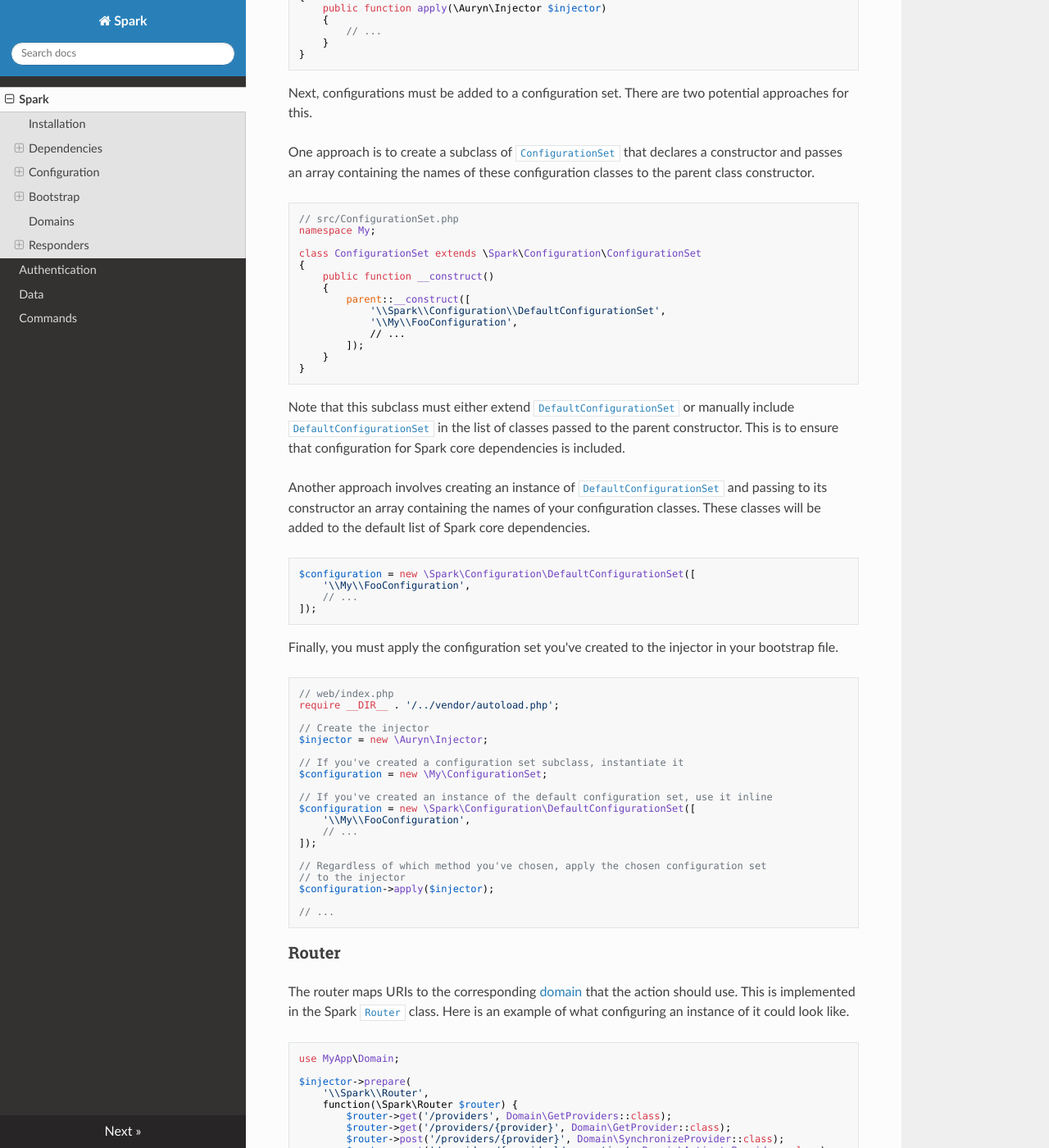
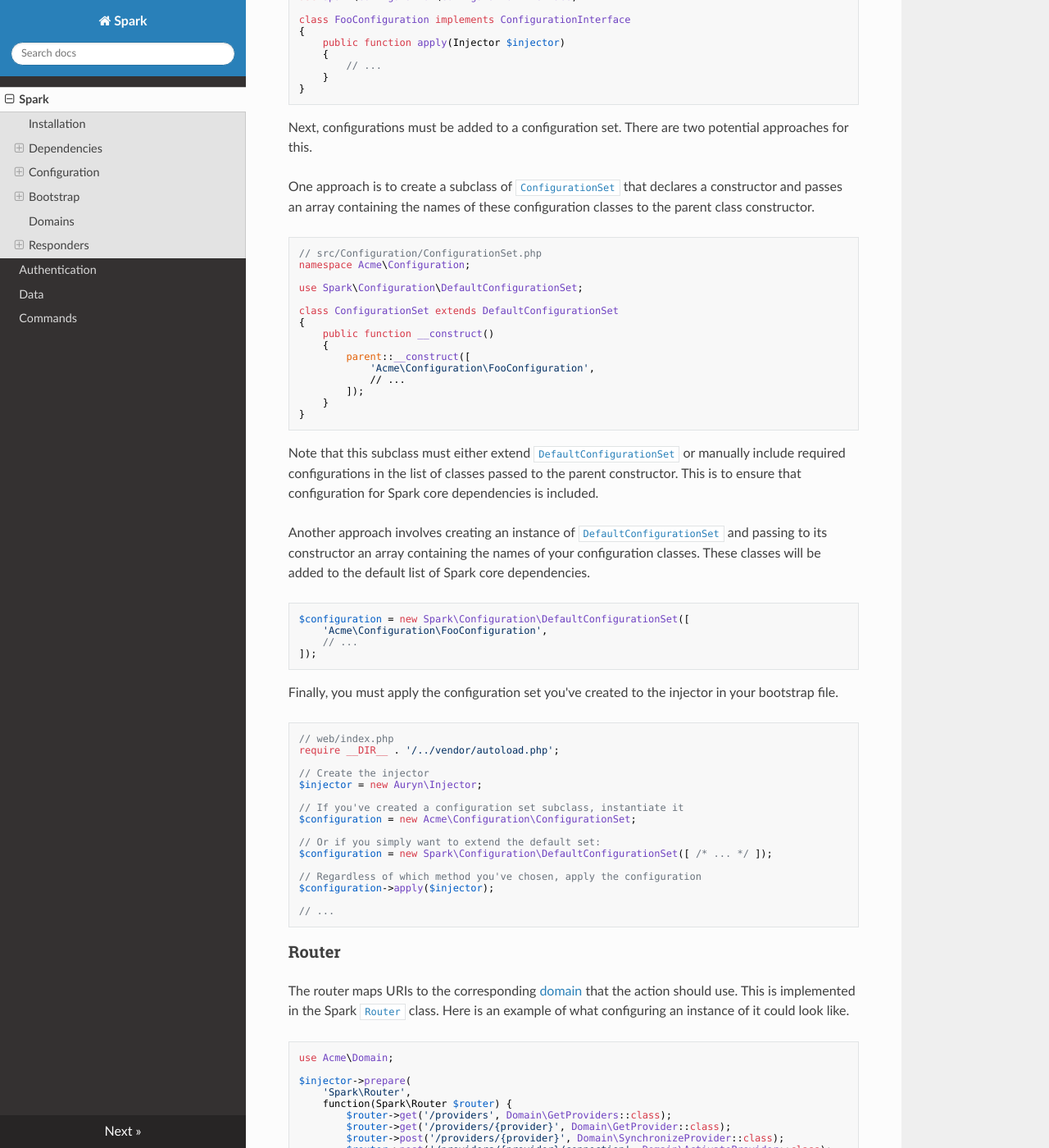
Before and after one commit to equip/framework, an MkDocs documentation site: the page built from docs/index.md, in a window 1280 px wide and 1400 px high, scrolled down 4582 px. Shown: the whole window at 82% size. Built offline with MkDocs 1.6.1, drawn with Linux system fonts in a browser that asks for light colours; nearby versions of some CDN libraries; old or Windows-style settings are respelled for this version of MkDocs; some of the changed text lies outside the part shown.

Commit message:
Clean up spark docs
A number of minor fixes:

- remove unnecessary slashes
- use `Acme` namespace universally instead of `My`
- fix middleware value adding references

Refs #95

````diff
--- a/docs/index.md
+++ b/docs/index.md
@@ -125,29 +125,29 @@ Here's an example of what this `index.php` file might look like.
 require __DIR__ . '/../vendor/autoload.php';
 
 // Configure the dependency injection container
-$injector = new \Auryn\Injector;
-$configuration = new \Spark\Configuration\DefaultConfigurationSet;
+$injector = new Auryn\Injector;
+$configuration = new Spark\Configuration\DefaultConfigurationSet;
 $configuration->apply($injector);
 
 // Configure middleware
 $injector->alias(
-    '\\Spark\\Middleware\\Collection',
-    '\\Spark\\Middleware\\DefaultCollection'
+    'Spark\Middleware\Collection',
+    'Spark\Middleware\DefaultCollection'
 );
 
 // Configure the router
 $injector->prepare(
-    '\\Spark\\Router',
-    function(\Spark\Router $router) {
+    'Spark\Router',
+    function(Spark\Router $router) {
         // ...
     }
 );
 
 // Bootstrap the application
-$dispatcher = $injector->make('\\Relay\\Relay');
+$dispatcher = $injector->make('Relay\Relay');
 $dispatcher(
-    $injector->make('Psr\\Http\\Message\\ServerRequestInterface'),
-    $injector->make('Psr\\Http\\Message\\ResponseInterface')
+    $injector->make('Psr\Http\Message\ServerRequestInterface'),
+    $injector->make('Psr\Http\Message\ResponseInterface')
 );
 ```
 
@@ -166,12 +166,15 @@ Composer creates the `vendor` directory, downloads all project dependencies into
 First, create one or more classes implementing [`ConfigurationInterface`](https://github.com/sparkphp/spark/blob/master/src/Configuration/ConfigurationInterface.php) to apply configuration appropriate for your project dependencies.
 
 ```php
-// src/FooConfiguration.php
-namespace My;
+// src/Configuration/FooConfiguration.php
+namespace Acme\Configuration;
 
-class FooConfiguration implements \Spark\Configuration\ConfigurationInterface
+use Auryn\Injector;
+use Spark\Configuration\ConfigurationInterface;
+
+class FooConfiguration implements ConfigurationInterface
 {
-    public function apply(\Auryn\Injector $injector)
+    public function apply(Injector $injector)
     {
         // ...
     }
@@ -183,29 +186,30 @@ Next, configurations must be added to a configuration set. There are two potenti
 One approach is to create a subclass of [`ConfigurationSet`](https://github.com/sparkphp/spark/blob/master/src/Configuration/ConfigurationSet.php) that declares a constructor and passes an array containing the names of these configuration classes to the parent class constructor.
 
 ```php
-// src/ConfigurationSet.php
-namespace My;
+// src/Configuration/ConfigurationSet.php
+namespace Acme\Configuration;
 
-class ConfigurationSet extends \Spark\Configuration\ConfigurationSet
+use Spark\Configuration\DefaultConfigurationSet;
+
+class ConfigurationSet extends DefaultConfigurationSet
 {
     public function __construct()
     {
         parent::__construct([
-            '\\Spark\\Configuration\\DefaultConfigurationSet',
-            '\\My\\FooConfiguration',
+            'Acme\Configuration\FooConfiguration',
             // ...
         ]);
     }
 }
 ```
 
-Note that this subclass must either extend [`DefaultConfigurationSet`](https://github.com/sparkphp/spark/blob/master/src/Configuration/DefaultConfigurationSet.php) or manually include [`DefaultConfigurationSet`](https://github.com/sparkphp/spark/blob/master/src/Configuration/DefaultConfigurationSet.php) in the list of classes passed to the parent constructor. This is to ensure that configuration for Spark core dependencies is included.
+Note that this subclass must either extend [`DefaultConfigurationSet`](https://github.com/sparkphp/spark/blob/master/src/Configuration/DefaultConfigurationSet.php) or manually include required configurations in the list of classes passed to the parent constructor. This is to ensure that configuration for Spark core dependencies is included.
 
 Another approach involves creating an instance of [`DefaultConfigurationSet`](https://github.com/sparkphp/spark/blob/master/src/Configuration/DefaultConfigurationSet.php) and passing to its constructor an array containing the names of your configuration classes. These classes will be added to the default list of Spark core dependencies.
 
 ```php
-$configuration = new \Spark\Configuration\DefaultConfigurationSet([
-    '\\My\\FooConfiguration',
+$configuration = new Spark\Configuration\DefaultConfigurationSet([
+    'Acme\Configuration\FooConfiguration',
     // ...
 ]);
 ```
@@ -217,19 +221,15 @@ Finally, you must apply the configuration set you've created to the injector in
 require __DIR__ . '/../vendor/autoload.php';
 
 // Create the injector
-$injector = new \Auryn\Injector;
+$injector = new Auryn\Injector;
 
 // If you've created a configuration set subclass, instantiate it
-$configuration = new \My\ConfigurationSet;
+$configuration = new Acme\Configuration\ConfigurationSet;
 
-// If you've created an instance of the default configuration set, use it inline
-$configuration = new \Spark\Configuration\DefaultConfigurationSet([
-    '\\My\\FooConfiguration',
-    // ...
-]);
+// Or if you simply want to extend the default set:
+$configuration = new Spark\Configuration\DefaultConfigurationSet([ /* ... */ ]);
 
-// Regardless of which method you've chosen, apply the chosen configuration set
-// to the injector
+// Regardless of which method you've chosen, apply the configuration
 $configuration->apply($injector);
 
 // ...
@@ -240,11 +240,11 @@ $configuration->apply($injector);
 The router maps URIs to the corresponding [domain](https://github.com/pmjones/adr#model-vs-domain) that the action should use. This is implemented in the Spark [`Router`](https://github.com/sparkphp/spark/blob/master/src/Router.php) class. Here is an example of what configuring an instance of it could look like.
 
 ```php
-use MyApp\Domain;
+use Acme\Domain;
 
 $injector->prepare(
-    '\\Spark\\Router',
-    function(\Spark\Router $router) {
+    'Spark\Router',
+    function(Spark\Router $router) {
         $router->get('/providers', Domain\GetProviders::class);
         $router->get('/providers/{provider}', Domain\GetProvider::class);
         $router->post('/providers/{provider}', Domain\SynchronizeProvider::class);
@@ -262,7 +262,7 @@ An alternative way to implement route configuration involves using an [invokable
 
 ```php
 // src/Router/Routes.php
-namespace My\Router;
+namespace Acme\Router;
 
 class Routes
 {
@@ -281,12 +281,12 @@ class Routes
 
     protected function get($uri, $domain)
     {
-        $this->router->get($uri, 'MyApp\\Domain\\' . $domain);
+        $this->router->get($uri, 'Acme\Domain\\' . $domain);
     }
 }
 
 // src/Router/Configuration.php
-namespace My\Router;
+namespace Acme\Router;
 
 use Auryn\Injector;
 use Spark\Configuration\ConfigurationInterface;
@@ -375,16 +374,19 @@ Rather than having the domain class directly instantiate [`Payload`](https://git
 Here's an example of a domain class.
 
 ```php
-namespace My;
+namespace Acme\Domain;
 
-class Foo implements \Spark\Adr\DomainInterface
+use Spark\Adr\DomainInterface;
+use Spark\Adr\PayloadInterface;
+
+class Foo implements DomainInterface
 {
     protected $pdo;
     protected $payload;
 
     public function __construct(
         \PDO $pdo,
-        \Spark\Domain\PayloadInterface $payload
+        PayloadInterface $payload
     ) {
         $this->pdo = $pdo;
         $this->payload = $payload;
@@ -457,7 +459,7 @@ use Spark\Configuration\DefaultConfigurationSet;
 use Spark\Configuration\PlatesResponderConfiguration;
 
 $configuration = new DefaultConfigurationSet([
-    PlatesResponderConfiguration::class
+    PlatesResponderConfiguration::class,
 ]);
 $configuration->apply($injector);
 ```
@@ -495,5 +497,5 @@ While using a default responder for all routes is the recommended practice, it i
 Here's an example of changing an individual route to use a specific responder as part of configuring the router.
 
 ```php
-$router->get('/providers', Domain\GetProviders::class)->setResponder('My\\Responder');
+$router->get('/providers', Domain\GetProviders::class)->setResponder('Acme\Responder');
 ```
````
Also changed, not shown: other parts of docs/index.md (+8 -9 lines).
